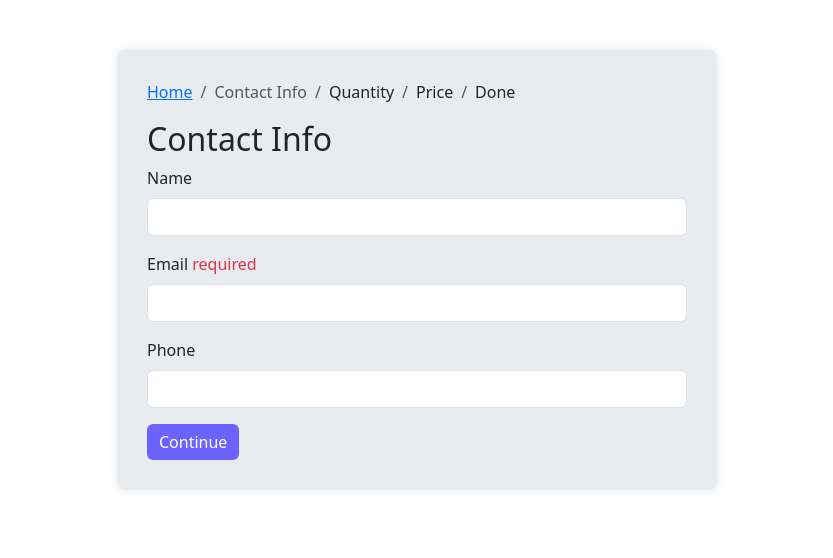
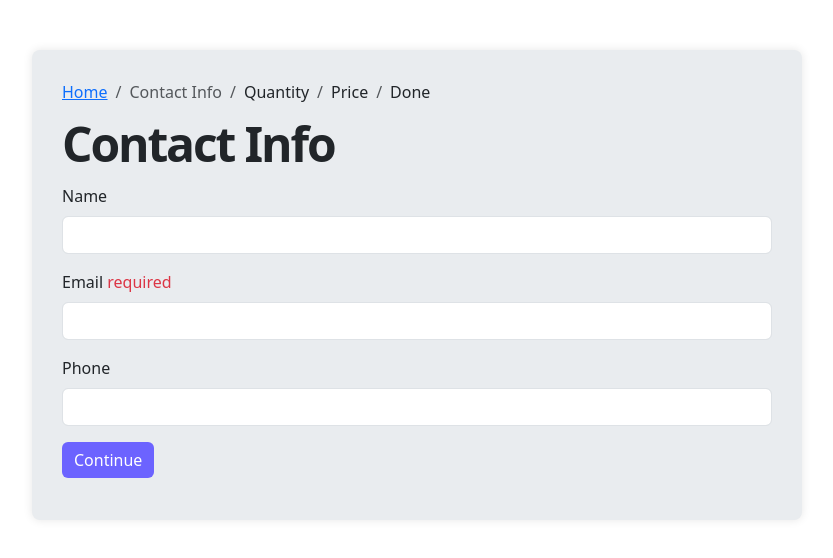
Before and after one commit to klima3775/shortcode-wordpress, a plain HTML site: page index.html in a window 1280 px wide. Shown: the whole page, without its empty margins (223-1056 px from the left). Drawn offline with nearby package versions, Linux system fonts and the light colour scheme.

Commit message:
Refactor contact info heading and add styling

```diff
--- a/index.html
+++ b/index.html
@@ -44,7 +44,7 @@
       </header>
 
       <!-- Contact Info Form -->
-      <h2>Contact Info</h2>
+      <p class="info">Contact Info</p>
       <form id="contactForm">
         <div class="mb-3">
           <label for="name" class="form-label">Name</label>
--- a/style.css
+++ b/style.css
@@ -2,8 +2,17 @@ body {
   font-family: "Inter", sans-serif;
   background-color: #f8f9fa;
 }
+
+.info {
+  font-size: 48px;
+  font-weight: 600;
+  line-height: 48px;
+  letter-spacing: -2.14px;
+  text-align: left;
+}
 .wizard-container {
-  max-width: 600px;
+  width: 770px;
+  height: 470px;
   margin: 50px auto;
   padding: 30px;
   background-color: #e9ecef;
```
